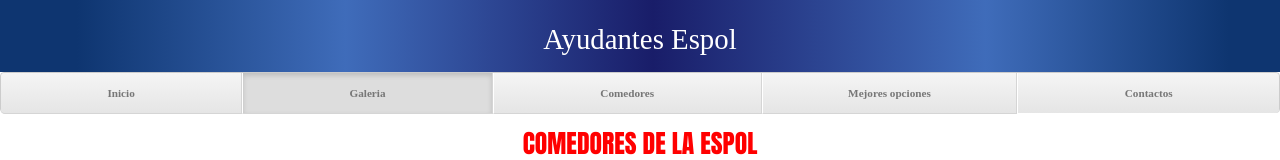
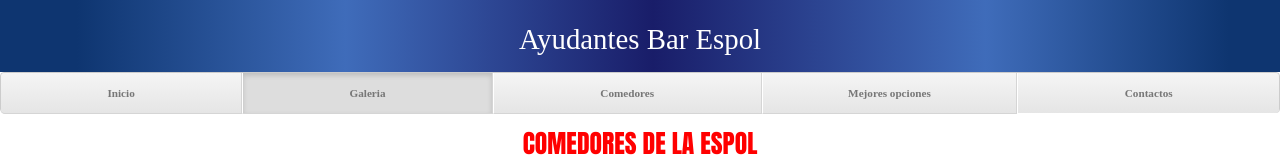
Before and after one commit to DAWgrupo/Comedores, a plain HTML site: page comedores.html in a window 1280 px wide. Shown: the top 160 px of the page. Drawn offline with nearby package versions, Linux system fonts and the light colour scheme; some packages are replaced by stand-ins of ours; grey boxes are pictures that could not be loaded.

Commit message:
prueba de subida
comprobacion de fallos para la subida de cambios a la pagina por si aca..

```diff
--- a/comedores.html
+++ b/comedores.html
@@ -15,7 +15,7 @@
   <body>
     <header class="masthead">
         <div class="title text-center">
-          <h1 > Ayudantes Espol</h1>
+          <h1 > Ayudantes Bar Espol</h1>
         </div>
         <nav>
             <ul class="nav nav-justified">
```
